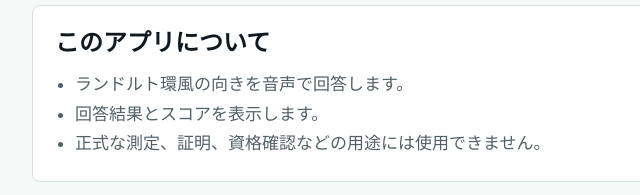
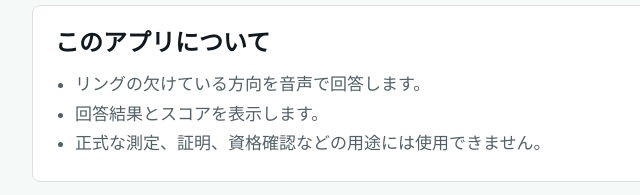
Before and after one commit to route250/RingChecker-public, a plain HTML site: page index.html in a window 1280 px wide. Shown: the part 277-472 px from the top of the page, 232-872 px from the left. Drawn offline with Linux system fonts and the light colour scheme.

Commit message:
Remove Landolt wording

```diff
--- a/index.html
+++ b/index.html
@@ -30,7 +30,7 @@
     <section class="card">
       <h2>このアプリについて</h2>
       <ul>
-        <li>ランドルト環風の向きを音声で回答します。</li>
+        <li>リングの欠けている方向を音声で回答します。</li>
         <li>回答結果とスコアを表示します。</li>
         <li>正式な測定、証明、資格確認などの用途には使用できません。</li>
       </ul>
```
